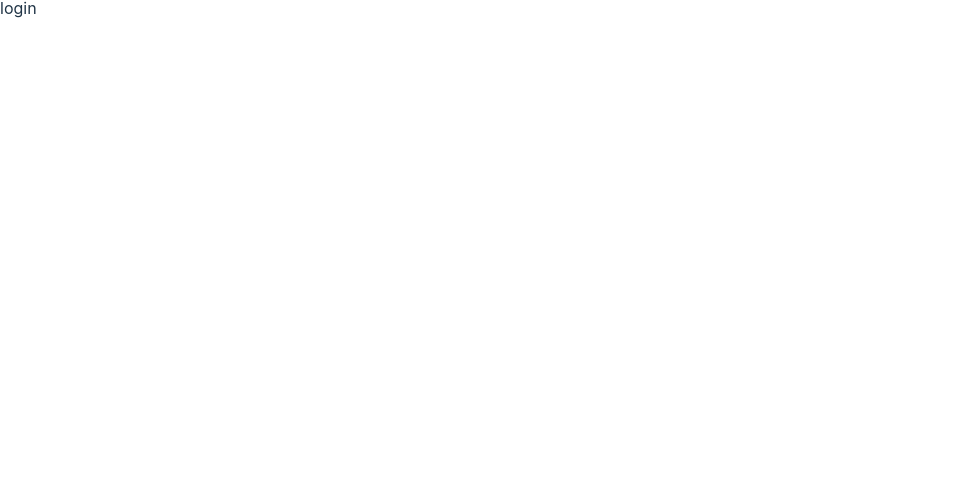
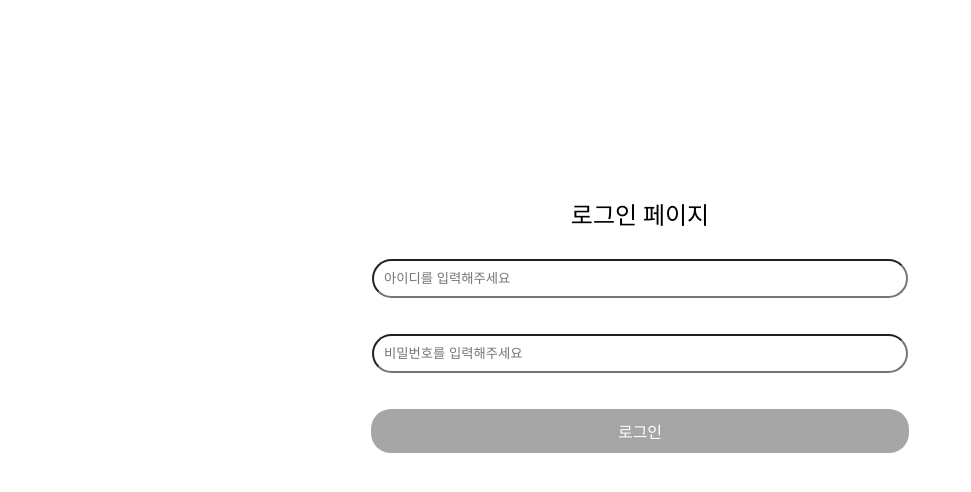
Before and after one commit to yeon-dong/For_The_P, a React (Vite) app in the folder For_The_P/: page /login in a window 1280 px wide. Shown: the top 492 px of the page, without its empty margins (0-971 px from the left). Built offline with nearby package versions, Linux system fonts and the light colour scheme.

Commit message:
FEAT LoginPage

```diff
--- /dev/null
+++ b/For_The_P/src/apis/PostLogin.js
@@ -0,0 +1,33 @@
+const API_URL = "http://localhost:8080/auth";
+
+export const login = async (loginData) => {
+  const requestData = {
+    username: loginData.username,  // 수정: loginData.username으로 변경
+    password: loginData.password,
+  };
+
+  try {
+    const response = await fetch(`${API_URL}/login`, {
+      method: "POST",
+      headers: {
+        "Content-Type": "application/json",
+      },
+      body: JSON.stringify(requestData),
+    });
+
+    if (!response.ok) {
+      const errorData = await response.json();
+      throw new Error(errorData.message || `Error: ${response.status} ${response.statusText}`);
+    }
+
+    const data = await response.json();
+
+    // 토큰을 로컬 스토리지에 저장
+    localStorage.setItem('token', data.token);
+
+    return data;
+  } catch (error) {
+    console.error("Error during login:", error);
+    throw error;
+  }
+};
--- a/For_The_P/src/pages/LoginPage/LoginPage.jsx
+++ b/For_The_P/src/pages/LoginPage/LoginPage.jsx
@@ -1,13 +1,89 @@
-
+import { Container, ValidationText, StyledInput, StyledError, StyledButton } from "./LoginPage.style";
+import { useNavigate } from "react-router-dom";
+import { useState } from "react";
+import { login } from "../../apis/PostLogin";
 
 function LoginPage() {
+  const navigate = useNavigate();
+  const [loginData, setLoginData] = useState({
+    username: '',
+    password: '',
+  });
+  const [errors, setErrors] = useState({
+    username: '',
+    password: '',
+  });
 
+  const handleChange = (data, value) => {
+    setLoginData(prev => ({ ...prev, [data]: value }));
+    validateField(data, value);
+  };
 
-    return (
-      <>
-        login
-      </>
-    );
-  }
+  const validateField = (data, value) => {
+    let errorMessage = '';
+    switch (data) {
+      case 'username':
+        errorMessage = value ? '' : '아이디를 입력해주세요!';
+        break;
+      case 'password':
+        if (!value) {
+          errorMessage = '비밀번호를 입력해주세요!';
+        } else if (value.length < 4) {
+          errorMessage = '비밀번호는 최소 4자리 이상이어야 합니다.';
+        } else if (value.length > 12) {
+          errorMessage = '비밀번호는 최대 12자리까지 가능합니다.';
+        } else if (!/^(?=.*[A-Za-z])(?=.*\d)(?=.*[@$!%*#?&])[A-Za-z\d@$!%*#?&]{4,}$/.test(value)) {
+          errorMessage = '영어 대소문자, 숫자, 특수문자를 모두 포함해야 합니다.';
+        } else {
+          errorMessage = '';
+        }
+        break;
+      default:
+        break;
+    }
+    setErrors(prev => ({ ...prev, [data]: errorMessage }));
+  };
 
-  export default LoginPage;
+  const canSubmit = () => {
+    return Object.values(loginData).every(x => x) && Object.values(errors).every(error => !error);
+  };
+
+  const handleSubmit = async (e) => {
+    e.preventDefault();
+    if (canSubmit()) {
+      try {
+        await login(loginData);
+        alert('로그인을 성공했습니다!');
+        navigate('/todo');
+      } catch (error) {
+        console.error('로그인 중 오류 발생:', error);
+        alert(error.message);
+      }
+    } else {
+      alert('모든 필드를 올바르게 입력했는지 확인해주세요.');
+    }
+  };
+
+  return (
+    <Container>
+      <ValidationText>로그인 페이지</ValidationText>
+      <StyledInput
+        placeholder="아이디를 입력해주세요"
+        value={loginData.username}
+        onChange={(e) => handleChange('username', e.target.value)}
+        type="text"
+      />
+      {errors.username ? <StyledError $errMsg={errors.username}>{errors.username}</StyledError> : <StyledError>-</StyledError>}
+      <StyledInput
+        type="password"
+        placeholder="비밀번호를 입력해주세요"
+        value={loginData.password}
+        onChange={(e) => handleChange('password', e.target.value)}
+      />
+      {errors.password ? <StyledError $errMsg={errors.password}>{errors.password}</StyledError> : <StyledError>-</StyledError>}
+      <StyledButton onClick={handleSubmit} disabled={!canSubmit()} $canSubmit={canSubmit()}>로그인</StyledButton>
+    </Container>
+  );
+}
+
+export default LoginPage;
--- a/For_The_P/src/pages/LoginPage/LoginPage.style.js
+++ b/For_The_P/src/pages/LoginPage/LoginPage.style.js
@@ -1 +1,44 @@
 import styled from "styled-components";
+
+export const Container = styled.div`
+    display: flex;
+    flex-direction: column;
+    align-items: center;
+`;
+
+export const ValidationText = styled.div`
+    margin-top: 16%;
+    color: black;
+    font-size: 24px;
+    font-family: "Gothic A1", sans-serif;
+    font-weight: 800;
+    font-style: normal;
+    margin-bottom: 20px;
+`;
+
+export const StyledInput = styled.input`
+    padding: 10px;
+    margin: 10px 0;
+    border-radius: 20px;
+    width: 40%;
+`;
+
+export const StyledError = styled.div`
+    color: ${props => props.$errMsg ? 'red' : 'rgba(0,0,0,0)' };
+`;
+
+export const StyledButton = styled.button`
+  background-color: ${props => props.$canSubmit ? 'navy' : 'gray'};
+  color: white;
+  border: none;
+  border-radius: 20px;
+  padding: 10px 20px;
+  margin: 10px 0;
+  cursor: pointer;
+  width: 42%;
+  font-size: 16px;
+  &:disabled {
+    cursor: default;
+    opacity: 0.7;
+  }
+`;
--- a/For_The_P/src/pages/SignUpPage/SignUpPage.style.js
+++ b/For_The_P/src/pages/SignUpPage/SignUpPage.style.js
@@ -10,7 +10,9 @@ export const ValidationText = styled.div`
     margin-top: 10%;
     color: black;
     font-size: 24px;
-    font-weight: 700;
+    font-family: "Gothic A1", sans-serif;
+    font-weight: 800;
+    font-style: normal;
     margin-bottom: 20px;
 `;
 
```
Also changed, not shown: For_The_P/public/user_img.svg (added).
